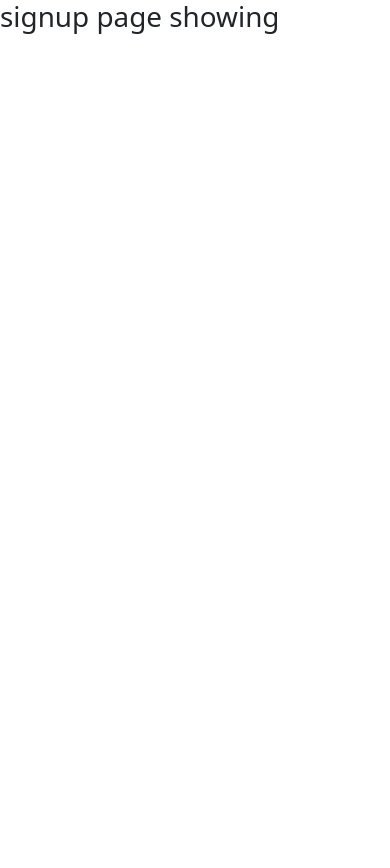
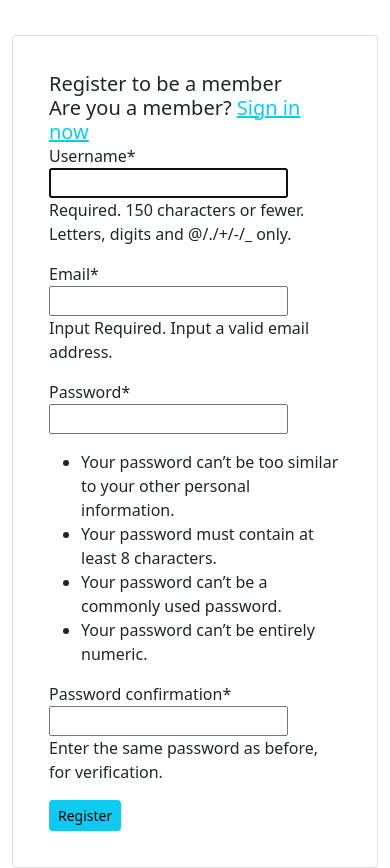
Before and after one commit to CosBett/Projects_AwardSite, a Django app: page /signup/ in a window 390 px wide. Before the commit the page ends 34 px from the top, so only its background shows below. Run offline with Django 4.2, Linux system fonts and the light colour scheme; some libraries are stand-ins or nearby versions; some web fonts are replaced.

Commit message:
create registration view function and endpoint

```diff
--- a/awardApp/templates/registration /signup.html
+++ b/awardApp/templates/registration /signup.html
@@ -1,2 +1,22 @@
-{% extends 'base.html' %}{% block content %}
-<h1>signup page showing</h1>{% endblock %}
+{% extends 'base.html' %}{% load crispy_forms_tags %} {% block content %}
+<div class="container" style="margin-top:7%;">
+  <div class="row">
+    <div class="col-md-3"></div>
+    <div class="col-md-6">
+      <div class="card" style="margin-top:2%; padding:20px">
+        <div class="card-body">
+          <h5 class="card-title"><a>Register to be a member</a> <span style="float:right">Are you a member? <a
+           href="" class="text-info">Sign in now</a></span></h5>
+          <div class="card-text">
+            <form action="" method="post" novalidate>
+              {% csrf_token%} {{ form|crispy}}
+              <button type="submit" class="btn btn-info btn-sm"> Register</button>
+            </form>
+          </div>
+        </div>
+      </div>
+
+    </div>
+    <div class="col-md-3"></div>
+  </div>
+</div>{% endblock %}
--- a/awardApp/views.py
+++ b/awardApp/views.py
@@ -1,4 +1,8 @@
-from django.shortcuts import render
+from django.shortcuts import render,redirect
+from .forms import SignupForms
+from django.contrib.auth import login, authenticate
+
+
 
 # Create your views here.
 def index(request):
@@ -6,5 +10,18 @@ def index(request):
     return render(request, 'index.html')
 
 def signup(request):
+    if request.method == 'POST':
+        form = SignupForms(request.POST)
+        if form.is_valid():
+            form.save()
+            username = form.cleaned_data.get('username')
+            raw_password = form.cleaned_data.get("password1")
+            user = authenticate(username=username, password=raw_password)
+            login(request, user)
+            return redirect('index')
+    else:
+        form =  SignupForms
 
-    return render(request, 'registration /signup.html')
+    signup_context = {'form':form}
+
+    return render(request, 'registration /signup.html', signup_context)
--- a/awardProject/settings.py
+++ b/awardProject/settings.py
@@ -28,6 +28,7 @@ INSTALLED_APPS = [
     'django.contrib.messages',
     'django.contrib.staticfiles',
     'awardApp',
+    'crispy_forms',
 ]
 
 MIDDLEWARE = [
@@ -115,6 +116,10 @@ STATICFILES_DIRS = (
 MEDIA_ROOT = os.path.join(BASE_DIR, 'media')
 MEDIA_URL = '/media/'
 # Default primary key field type
+LOGIN_REDIRECT_URL = 'index'
+
+LOGOUT_REDIRECT_URL = 'index'
+
 # https://docs.djangoproject.com/en/4.0/ref/settings/#default-auto-field
 
 DEFAULT_AUTO_FIELD = 'django.db.models.BigAutoField'
--- a/requirements.txt
+++ b/requirements.txt
@@ -1,3 +1,5 @@
 asgiref==3.5.0
+decouple==0.0.7
 Django==4.0.3
+django-crispy-forms==1.14.0
 sqlparse==0.4.2
```
